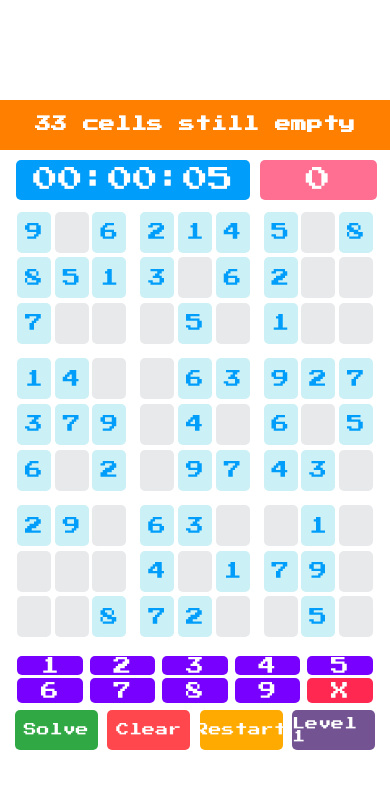
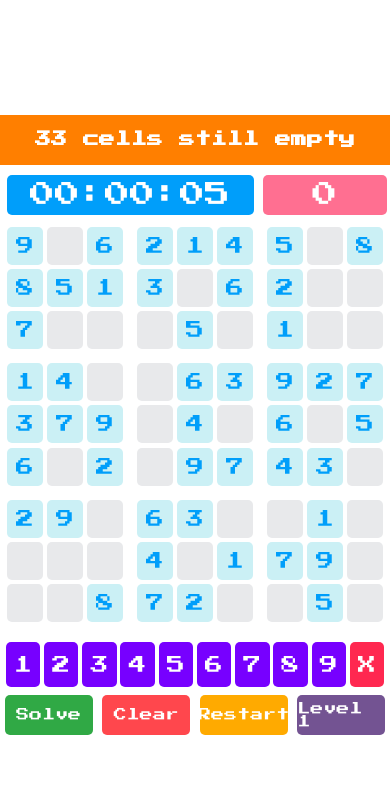
Before and after one commit to rahat-srijon/Sudoku_HTML_CSS_JS, a plain HTML site: page index.html in a window 390 px wide. Drawn offline with Linux system fonts and the light colour scheme.

Commit message:
Responsive Trial - 4

```diff
--- a/sudoku.css
+++ b/sudoku.css
@@ -268,11 +268,10 @@ body {
 @media (max-width: 600px) {
   #page {
     width: 100%;
-    padding: 10px;
   }
 
   #board {
-    height: 450px;
+    height: 420px;
     max-height: none;
   }
 
@@ -295,7 +294,6 @@ body {
 
   #digits {
     height: 40px;
-    grid-template-columns: repeat(5, 1fr);
   }
 
   #buttons {
```
